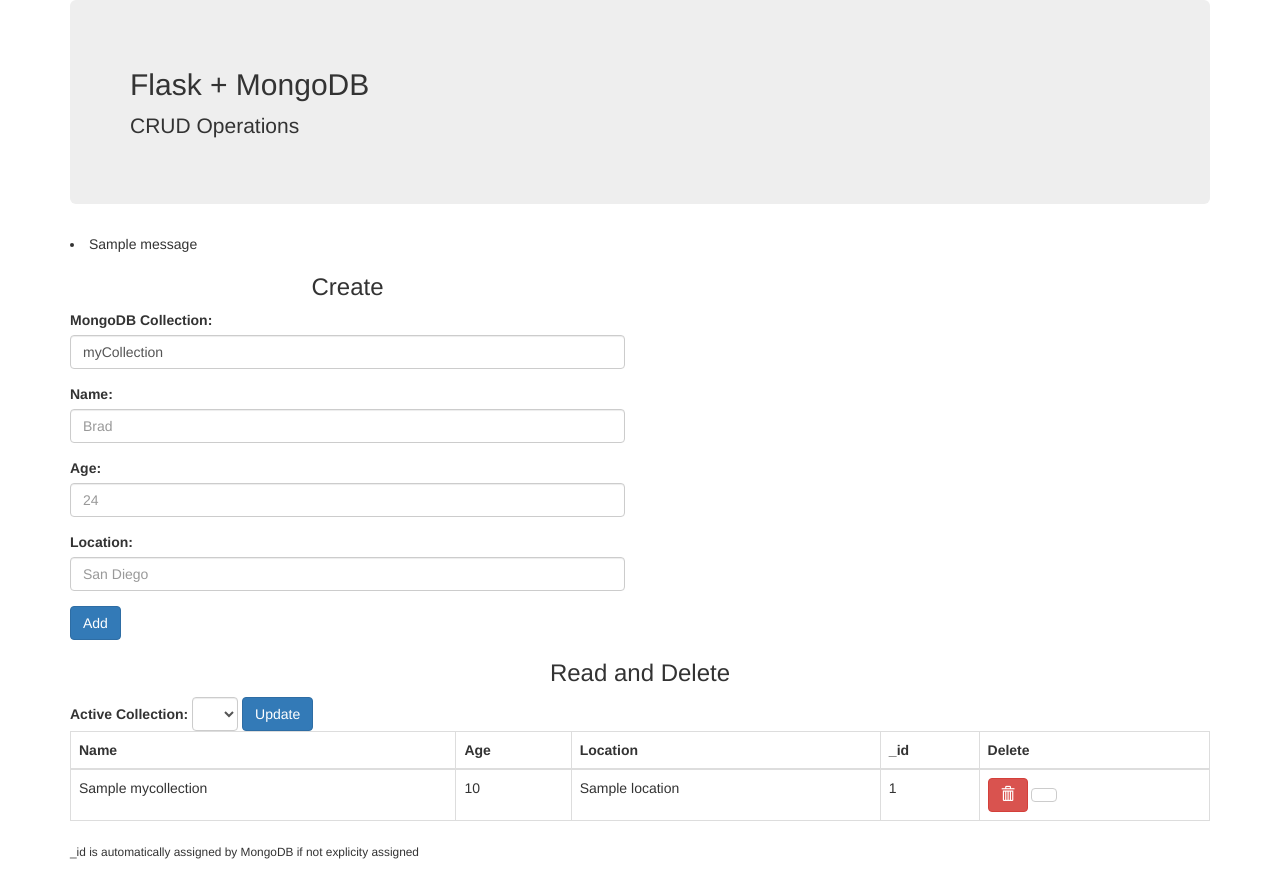
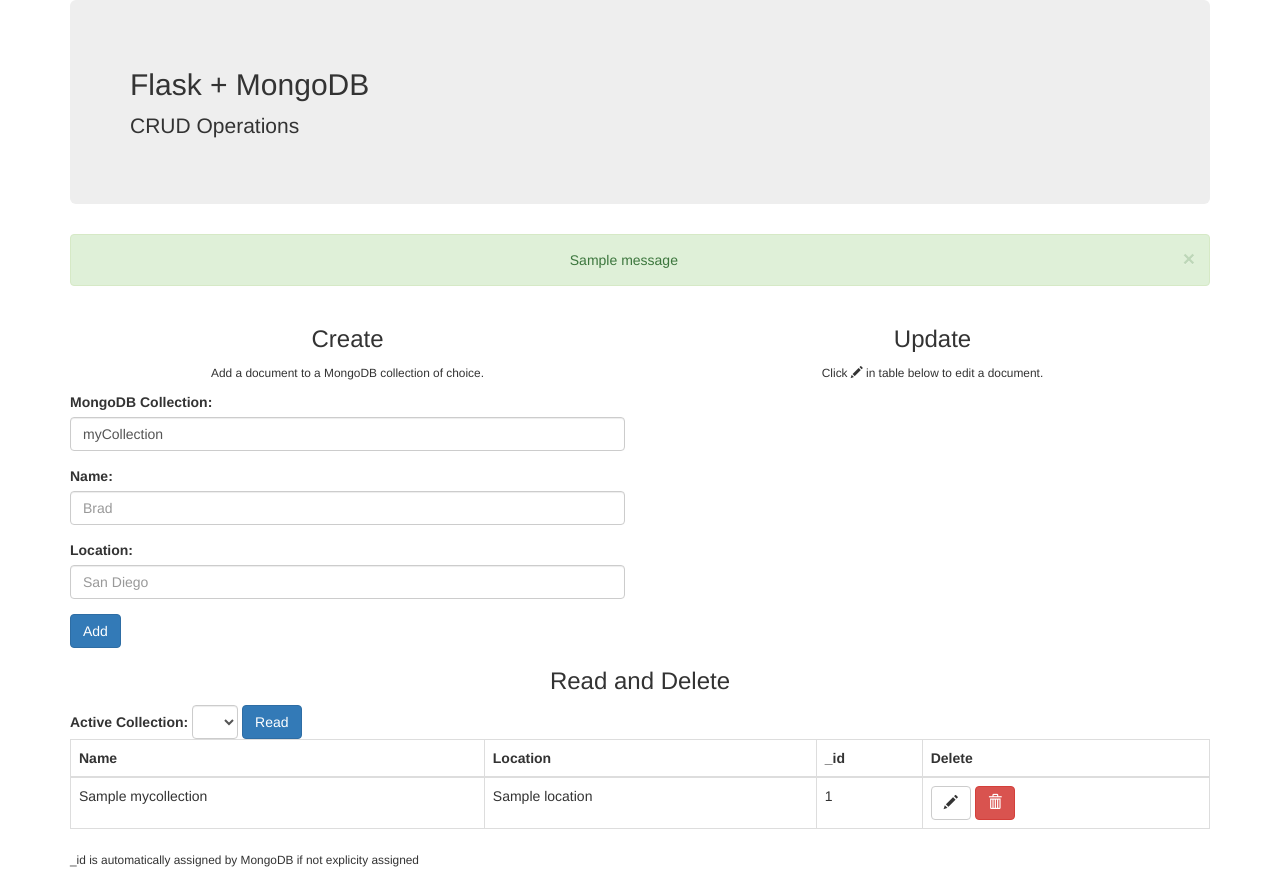
Before and after one commit to johnnymetz/flask_mongodb, a Flask app: page / in a window 1280 px wide. Run offline with Flask 2, Linux system fonts and the light colour scheme; one stand-in notice (Sample message) is shown; a database or web service that is not in the repository returns one stand-in record (values such as "Sample title"); lists and menus that the app fills with data are empty; some libraries are stand-ins or nearby versions.

Commit message:
Update method implemented. Flash macro added.

```diff
--- a/app/app.py
+++ b/app/app.py
@@ -1,4 +1,4 @@
-from flask import Flask, render_template, session, request, redirect, url_for, flash
+from flask import Flask, render_template, session, request, redirect, url_for, flash, Markup
 from flask_pymongo import PyMongo
 from bson.objectid import ObjectId
 
@@ -8,8 +8,6 @@
 app.config['MONGO_URI'] = 'mongodb://localhost:27017/myDB'
 
 mongo = PyMongo(app)
-
-
 
 
 @app.route('/', methods=['GET'])
@@ -22,20 +20,18 @@
     # Get data in current collection
     mongo_connection = mongo.db[active_collection]
     data = list(mongo_connection.find())
-    # print(data)
 
     return render_template('index.html', active_collection=active_collection, all_collections=all_collections,
                            data=data)
 
 
-@app.route('/add_data', methods=['POST'])
-def add_data():
+@app.route('/add', methods=['POST'])
+def add():
     """Add data to MongoDB"""
 
     # Build new document to be inserted
     new_document = {
         'name': request.form['name'],
-        'age': int(request.form['age']),
         'location': request.form['location']
     }
 
@@ -45,15 +41,15 @@
 
     # Feedback
     if insert.acknowledged:
-        flash('{} added to collection {}'.format(request.form['name'], request.form['collection']))
+        flash('{} added to {}'.format(request.form['name'], request.form['collection']), category='success')
     else:
-        flash('Something went wrong.')
+        flash('Something went wrong.', category='danger')
 
     return redirect(url_for('index'))
 
 
-@app.route('/delete_data/<id>', methods=['GET', 'POST'])
-def delete_data(id):
+@app.route('/delete/<id>', methods=['GET', 'POST'])
+def delete(id):
     """Delete data from MongoDB"""
 
     # Connect to MongoDB
@@ -64,12 +60,36 @@
 
     # Feedback
     if delete.acknowledged:
-        flash('{} deleted from collection {}'.format(id, session.get('collection_name', 'myCollection')))
+        flash('{} deleted from {}'.format(id, session.get('collection_name', 'myCollection')), category='success')
     else:
-        flash('Something went wrong.')
+        flash('Something went wrong.', category='danger')
 
     return redirect(url_for('index'))
 
+
+@app.route('/update/<id>', methods=['POST'])
+def update(id):
+    """Update data in MongoDB"""
+
+    # Connect to MongoDB
+    mongo_connection = mongo.db[session.get('collection_name', 'myCollection')]
+
+    # Build updated document
+    updated_document = {
+        'name': request.form['name'],
+        'location': request.form['location']
+    }
+
+    # Update data by document unique ObjectID
+    update = mongo_connection.update_one({'_id': ObjectId(id)}, {'$set': updated_document})
+
+    # Feedback
+    if update.acknowledged:
+        flash('{} updated in {}'.format(id, session.get('collection_name', 'myCollection')), category='success')
+    else:
+        flash('Something went wrong.', category='danger')
+
+    return redirect(url_for('index'))
 
 
 @app.route('/change_collection', methods=['POST'])
@@ -80,7 +100,7 @@
     session['collection_name'] = request.form['collection_name']
 
     # Feedback
-    flash('MongoDB collection changed to {}'.format(session['collection_name']))
+    flash(Markup('MongoDB collection changed to <strong>{}</strong>'.format(session['collection_name'])), category='success')
 
     return redirect(url_for('index'))
 
--- a/app/templates/index.html
+++ b/app/templates/index.html
@@ -13,19 +13,18 @@
 			<p>CRUD Operations</p>
 		</div>
 
-		<!-- Flashed Messages -->
-		{% if get_flashed_messages() %}
-    	{% for message in get_flashed_messages() %}
-    		<li>{{ message }}</li>
-    	{% endfor %}
-		{% endif %}
+		<!-- Flashed Messages (Feedback) -->
+		{% from 'macros_helpers.html' import flash_alerts %}
+		{{ flash_alerts(center_message=True) }}
 
 
-		<!-- Add to Database -->
 		<div class="row">
+
+			<!-- Add data to Database -->
 			<div class="col-sm-6">
 				<h3 class="text-center">Create</h3>
-				<form method="POST" action="/add_data">
+				<p class="text-center"><small>Add a document to a MongoDB collection of choice.</small></p>
+				<form method="POST" action="/add">
 					<div class="form-group">
 						<label for="collection" class="control-label">MongoDB Collection:</label>
 						<input type="text" id="collection" name="collection" class="form-control" value="{{ active_collection }}" required>
@@ -35,18 +34,21 @@
 						<input type="text" id="name" name="name" class="form-control" placeholder="Brad" required>
 					</div>
 					<div class="form-group">
-						<label for="age" class="control-label">Age:</label>
-						<input type="number" id="age" name="age" class="form-control" placeholder="24" required>
-					</div>
-					<div class="form-group">
 						<label for="location" class="control-label">Location:</label>
 						<input type="text" id="location" name="location" class="form-control" placeholder="San Diego" required>
 					</div>
 					<button type="submit" class="btn btn-primary">Add</button>
 				</form>
-			</div>
-		</div>
+			</div><!-- .col-sm-6 -->
 
+			<!-- Update data in Database -->
+			<div class="col-sm-6">
+				<h3 class="text-center">Update</h3>
+				<p class="text-center"><small>Click <span class="glyphicon glyphicon-pencil"></span> in table below to edit a document.</small></p>
+				<div id="updateArea"></div>
+			</div><!-- .col-sm-6 -->
+
+		</div><!-- .row -->
 
 
 		<!-- Display content -->
@@ -64,15 +66,14 @@
 							{% endfor %}
 						</select>
 					</div>
-					<button type="submit" class="btn btn-primary">Update</button>
+					<button type="submit" class="btn btn-primary">Read</button>
 				</form>
 
-				<!-- Display contents in current collection -->
+				<!-- Display content in current collection -->
 				<table class="table table-bordered table-hover">
 					<thead>
 						<tr>
 							<th>Name</th>
-							<th>Age</th>
 							<th>Location</th>
 							<th>_id</th>
 							<th>Delete</th>
@@ -80,14 +81,13 @@
 					</thead>
 					<tbody>
 						{% for item in data %}
-							<tr>
+							<tr data-id="{{ item._id }}" data-name="{{ item.name }}" data-location="{{ item.location }}">
 								<td>{{ item.name }}</td>
-								<td>{{ item.age }}</td>
 								<td>{{ item.location }}</td>
 								<td>{{ item._id }}</td>
 								<td>
-									<a href="{{ url_for('delete_data', id=item._id) }}" class="btn btn-danger"><span class="glyphicon glyphicon-trash"></span></a>
-									<button class="btn btn-default" id="edit"></button>
+									<button class="btn btn-default edit-btn"><span class="glyphicon glyphicon-pencil"></span></button>
+									<a href="{{ url_for('delete', id=item._id) }}" class="btn btn-danger"><span class="glyphicon glyphicon-trash"></span></a>
 								</td>
 							</tr>
 						{% endfor %}
@@ -98,12 +98,7 @@
 		</div>
 
 
-
-
-
-
-
-		</div><!-- .container -->
+	</div><!-- .container -->
 
   <script src="{{ url_for('static', filename='js/jquery-3.1.1.min.js') }}"></script>
   <script src="{{ url_for('static', filename='js/bootstrap.min.js') }}"></script>
@@ -115,6 +110,36 @@
   		// Set value of select to active_collection
   		$('#collection_name').val({{ active_collection | tojson }});
 
+  		// Add update form to DOM and populate
+  		$('.edit-btn').click(function(){
+
+  			// Clear old
+  			$('#updateArea').empty();
+
+  			// Get current values
+  			var _id = $(this).closest('tr').data('id');
+  			var name = $(this).closest('tr').data('name');
+  			var location = $(this).closest('tr').data('location');
+  			var current_values = [_id, name, location];
+  			var keys = ['_id', 'name', 'location'];
+
+  			// Build update form and add to DOM
+  			var form = $('<form>', {'method': 'POST', 'action': '/update/' + _id}).appendTo($('#updateArea'));
+
+  			$.each(keys, function(index, key){
+  				var current_value = current_values[index];
+  				console.log(key, current_value);
+  				var formGroup = $('<div>', {'class': 'form-group'}).appendTo(form);
+  				var label = $('<label>', {'for': 'update_' + key, 'class': 'control-label'}).text(key + ':').appendTo(formGroup);
+  				var input = $('<input>', {'type': 'text', 'id': 'update_' + key, 'name': key, 'class': 'form-control', 'value': current_value}).appendTo(formGroup);
+  				if (key == '_id'){
+  					input.prop('readonly', 'true');
+  				};
+  			});
+
+  			$('<button>', {'type': 'submit', 'class': 'btn btn-primary'}).text('Update').appendTo(form);
+  		});
+
   	});
 
   </script>
--- /dev/null
+++ b/app/templates/macros_helpers.html
@@ -0,0 +1,21 @@
+<!-- Individual Flash Alerts Macro Description -->
+{# Renders Flash Alert.
+
+Example:  {{ flash_alerts() }}
+
+#}
+
+<!-- Individual Flash Alerts -->
+{% macro flash_alerts(flash_messages=get_flashed_messages(with_categories=True), center_message=False) -%}
+
+	<!-- Alert for each Flash Message -->
+	{% if flash_messages %}
+  	{% for category, message in flash_messages %}
+  		<div class="alert alert-{{ category | replace('message', 'info') }} alert-dismissible" role="alert">
+		    <button type="button" class="close" data-dismiss="alert" aria-label="Close"><span aria-hidden="true">&times;</span></button>
+		    <p {% if center_message %} class="text-center" {% endif %}>{{ message }}</p>
+		  </div>
+  	{% endfor %}
+	{% endif %}
+
+{%- endmacro %}
```
